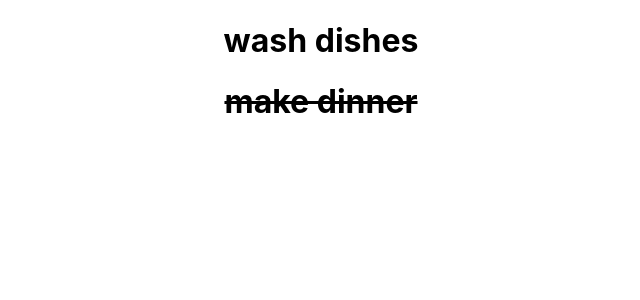
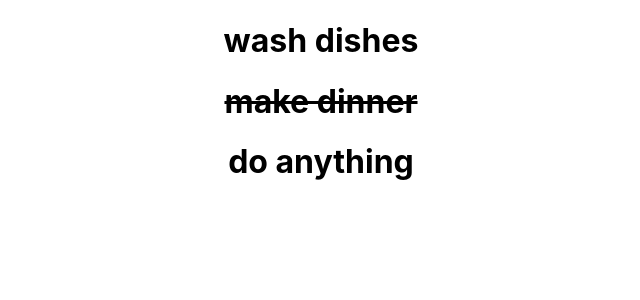
Before and after one commit to lswebdevelops/testing-react-app, a React (Create React App) app: page / in a window 1280 px wide. Shown: the top 300 px of the page, without its empty margins (319-959 px from the left). Built offline with nearby package versions, Linux system fonts and the light colour scheme.

Commit message:
adding snapshot test

```diff
--- a/src/App.js
+++ b/src/App.js
@@ -1,20 +1,29 @@
-import Todo from './components/todo';
-import './App.css';
+import Todo from "./components/todo";
+import "./App.css";
 
 function App() {
   const todos = [
     {
-      id: 1, title:"wash dishes", completed: false,
+      id: 1,
+      title: "wash dishes",
+      completed: false,
     },
     {
-      id: 2, title:"make dinner", completed: true,
+      id: 2,
+      title: "make dinner",
+      completed: true,
     },
 
-  ]
+    {
+      id: 3,
+      title: "do anything",
+      completed: false,
+    },
+  ];
   return (
     <div className="App">
-      { todos.map((todo) => {
-        return(<Todo todo={todo} />)
+      {todos.map((todo) => {
+        return <Todo todo={todo} />;
       })}
     </div>
   );
```
Also changed, not shown: 2 other files (tests, documents, lock files or other folders).
